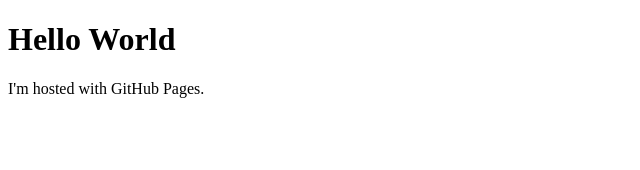
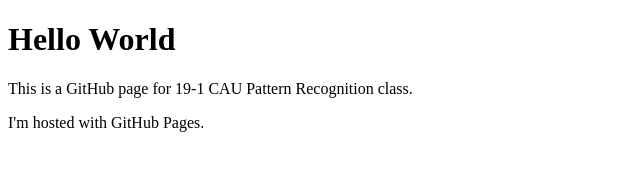
Before and after one commit to BerryWell/BerryWell.github.io, a plain HTML site: page index.html in a window 1280 px wide. Shown: the whole page, without its empty margins (0-640 px from the left). Drawn offline with Linux system fonts and the light colour scheme.

Commit message:
Update index.html

```diff
--- a/index.html
+++ b/index.html
@@ -1,7 +1,11 @@
 <!DOCTYPE html>
 <html>
+<head>
+<title>19-1 CAU Pattern Recognition class</title>
+</head>
 <body>
 <h1>Hello World</h1>
+<p>This is a GitHub page for 19-1 CAU Pattern Recognition class.</p>
 <p>I'm hosted with GitHub Pages.</p>
 </body>
 </html>
```
